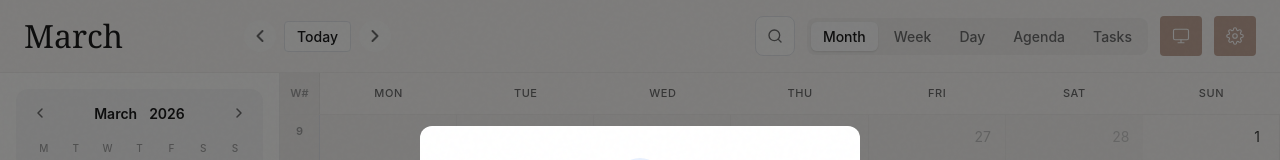
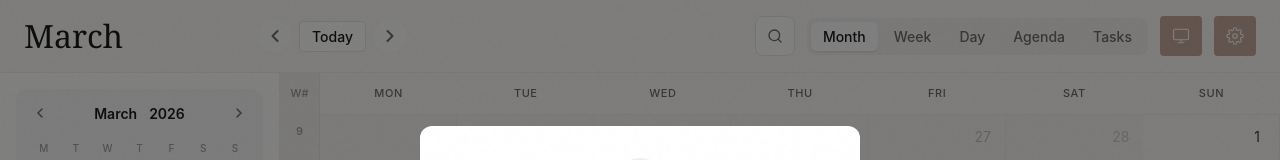
Before and after one commit to Ivan-Malinovski/calino, a React (Vite) app: page /month in a window 1280 px wide. Shown: the top 160 px of the page. Built offline with nearby package versions, Linux system fonts and the light colour scheme; what chrono-node would draw is missing.

Commit message:
style: nudge nav slightly right

```diff
--- a/src/features/calendar/components/CalendarHeader.module.css
+++ b/src/features/calendar/components/CalendarHeader.module.css
@@ -57,7 +57,7 @@
   display: flex;
   align-items: center;
   gap: 8px;
-  margin-left: 16px;
+  margin-left: 31px;
 }
 
 @media (max-width: 768px) {
```
